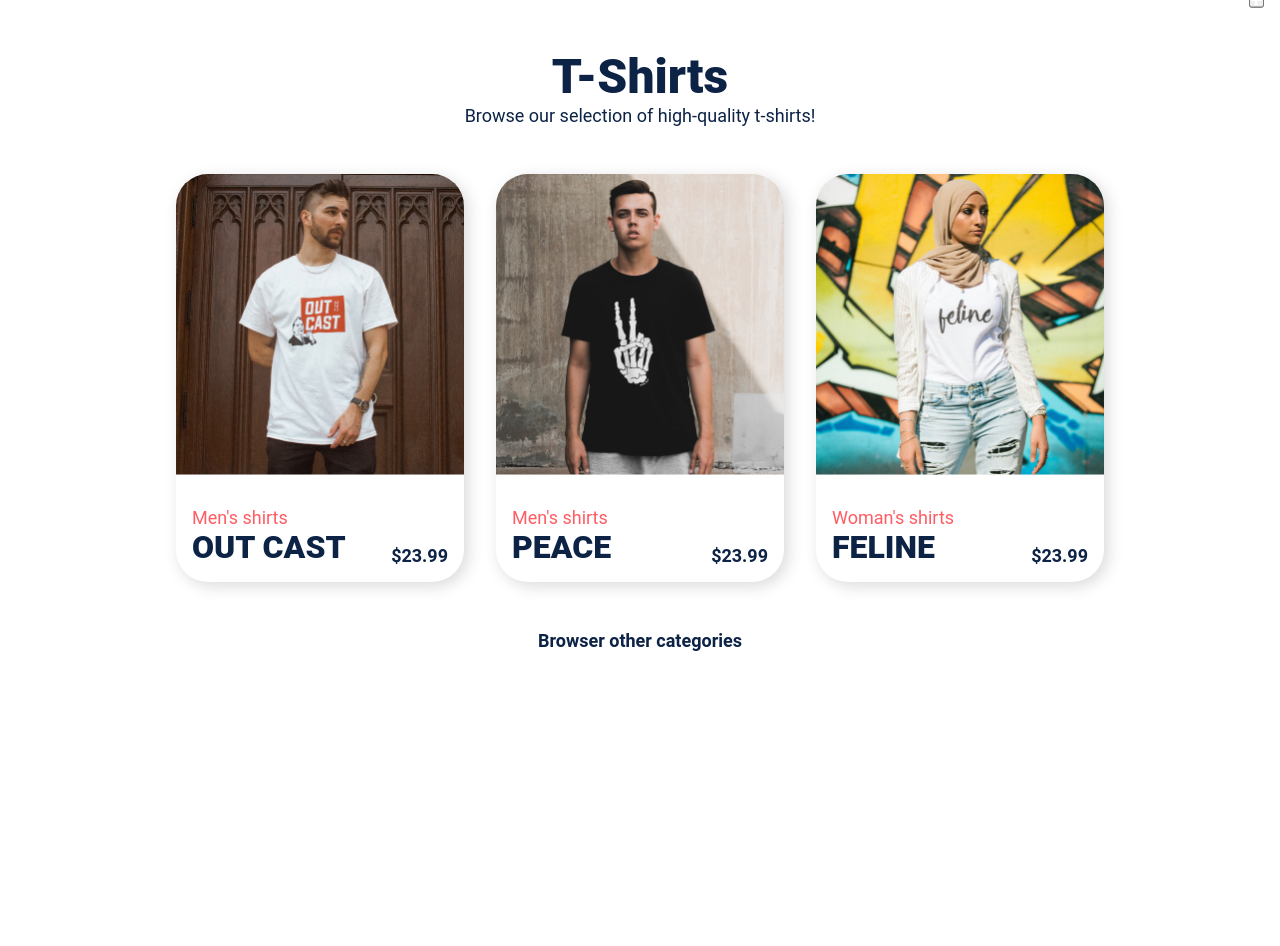
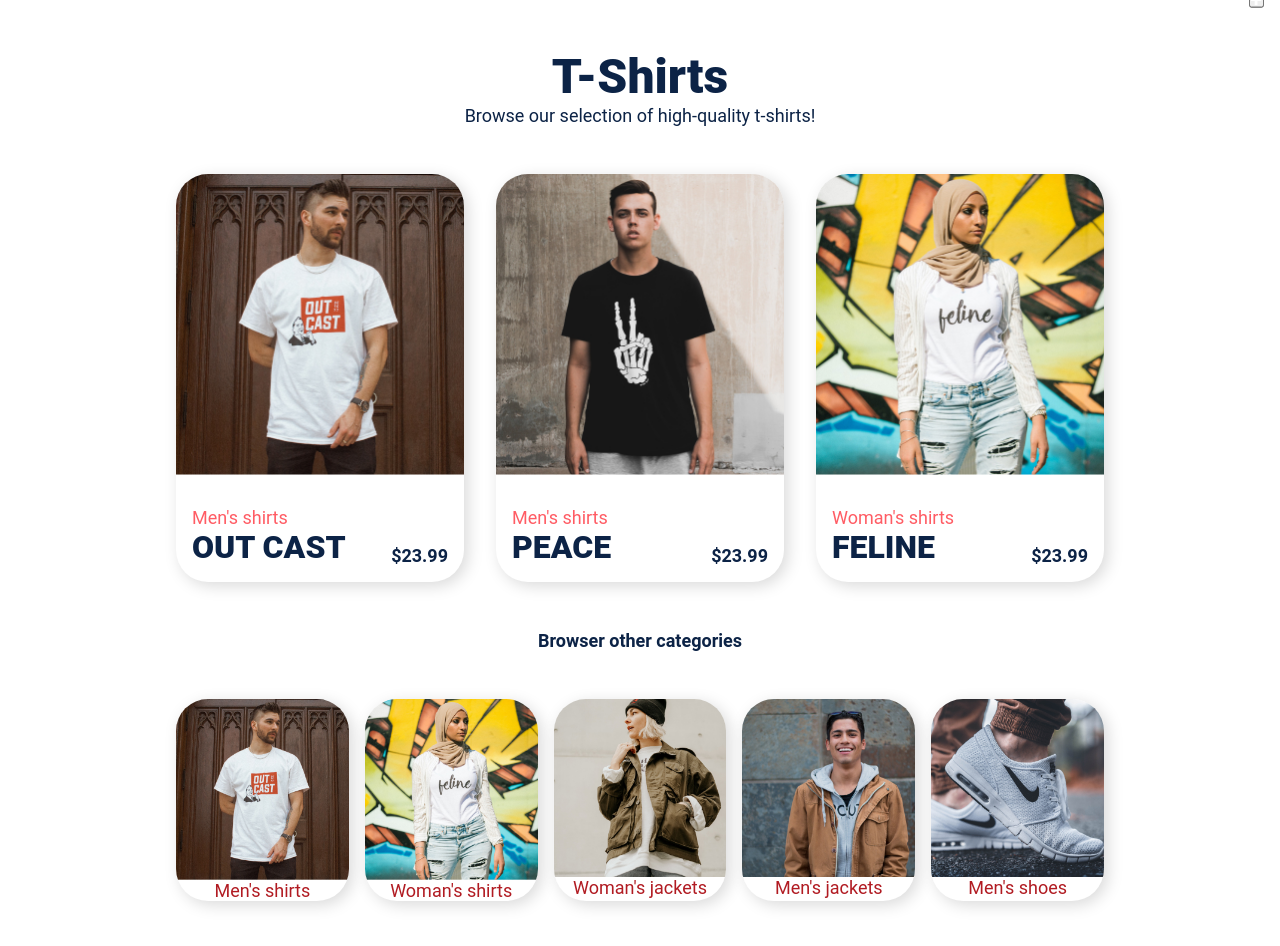
Before and after one commit to gah-code/tshirt-project, a website: page public/index.html in a window 1280 px wide. Before the commit the page ends 800 px from the top, so only its background shows below. Drawn offline with Linux system fonts and the light colour scheme.

Commit message:
data types

```diff
--- a/public/index.html
+++ b/public/index.html
@@ -81,6 +81,41 @@
       <h2 class="text-center fw-bold margin-block-xl">Browser other categories</h2>
       <div class="even-columns">
         <!-- set of 5 smaller cards here -->
+        <a href="#" class="[ card ] [ text-center ]" data-type="link-with-image">
+          <img src="assets/outcast.jpg" alt="">
+          <div class="card__content">
+            <p>Men's shirts</p>
+          </div>
+        </a>
+        <a href="#" class="[ card ] [ text-center ]" data-type="link-with-image">
+          <img src="assets/feline.jpg" alt="">
+          <div class="card__content">
+            <p>Woman's shirts</p>
+          </div>
+        </a>
+
+        <a href="#" class="[ card ] [ text-center ]" data-type="link-with-image">
+          <img src="assets/w-jacket.jpg" alt="">
+          <div class="card__content">
+            <p>Woman's jackets</p>
+          </div>
+        </a>
+
+        <a href="#" class="[ card ] [ text-center ]" data-type="link-with-image">
+          <img src="assets/m-jacket.jpg" alt="">
+          <div class="card__content">
+            <p>Men's jackets</p>
+          </div>
+        </a>
+
+        <a href="#" class="[ card ] [ text-center ]" data-type="link-with-image">
+          <img src="assets/shoes.jpg" alt="">
+          <div class="card__content">
+            <p>Men's shoes</p>
+          </div>
+        </a>
+
+
       </div>
     </div>
   </main>
--- a/src/sass/style.scss
+++ b/src/sass/style.scss
@@ -30,12 +30,13 @@ $size-36: 3rem;
 
 // Mixins
 @mixin interactive-scale($color, $bg, $scale: 1.05) {
-  scale: 1;
+  transform: scale(1);
   transition: scale 350ms ease;
 
   &:hover,
   &:focus {
-    scale: $scale;
+    // scale: $scale;
+    transform: scale($scale);
     color: $color;
     background-color: $bg;
   }
@@ -148,5 +149,7 @@ body {
   }
 
   &[data-type='link-with-image'] {
+    text-decoration: none;
+    color: $red-500;
   }
 }
```
Also changed, not shown: src/index.html (+35 -0 lines), public/css/style.css, 1 other file.
